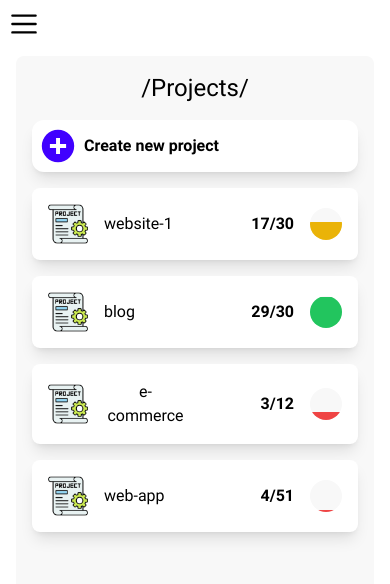
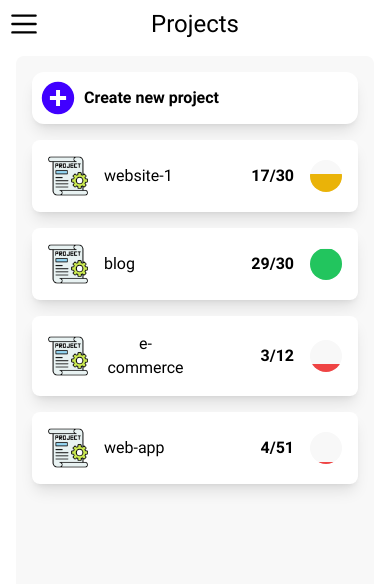
Before and after one commit to pawgyrocopter/task-tracking-app, a React (Vite) app in the folder client/: page / in a window 390 px wide. Both pictures are taken after typing "name@example.com", "Sample123" into the empty fields and a click on the button "Login". Shown: the top 584 px of the page. Built offline with nearby package versions, Linux system fonts and the light colour scheme.

Commit message:
Layout changes.
Make layout different for mobile and desktop. Create custom hook for getting title depending on pathname. Make one exception for the page with custom title render.

```diff
--- a/client/src/assets/css/main.css
+++ b/client/src/assets/css/main.css
@@ -35,5 +35,5 @@ body {
 }
 
 .container {
-    @apply p-4 w-full h-full m-auto mt-10 md:mt-0;
+    @apply p-4 w-full h-full m-auto;
 }
--- a/client/src/components/CollaboratorInput.tsx
+++ b/client/src/components/CollaboratorInput.tsx
@@ -83,7 +83,7 @@ const CollaboratorInput: React.FC<CollaboratorInputProps> = ({
     }
 
     return (
-        <div className="border flex flex-wrap items-center gap-2 px-2 w-full rounded-lg shadow-lg">
+        <div className="border flex flex-wrap h-[2.25rem] items-center gap-2 px-2 w-full rounded-lg shadow-lg">
             {collaborators.length === 0 && (
                 <p className="text-gray-700 text-lg">Collaborators</p>
             )}
--- a/client/src/components/Navigation.tsx
+++ b/client/src/components/Navigation.tsx
@@ -5,7 +5,7 @@ import { Bars3Icon, XMarkIcon } from '@heroicons/react/20/solid'
 import useIsMobile from '@/hooks/useIsMobile'
 import { useParams } from 'react-router-dom'
 
-const Navigation = () => {
+const Navigation = ({ title }: { title: string }) => {
     const { logout } = useAuth()
     const isMobile = useIsMobile()
     const [isMenuOpen, setIsMenuOpen] = useState(false)
@@ -38,9 +38,9 @@ const Navigation = () => {
     return (
         <>
             {isMobile && (
-                <div className="w-[4rem]">
+                <header className="w-full flex items-center px-2 pt-2">
                     <button
-                        className="absolute top-0 left-0 z-[100] p-2 focus:outline-none"
+                        className="focus:outline-none flex-1"
                         onClick={toggleMenu}
                     >
                         {isMenuOpen ? (
@@ -49,7 +49,9 @@ const Navigation = () => {
                             <Bars3Icon className="h-8 w-8 text-black" />
                         )}
                     </button>
-                </div>
+                    <h1 className="text-2xl text-center">{title}</h1>
+                    <div className="flex-1"></div>
+                </header>
             )}
 
             <aside
--- a/client/src/features/forms/CreateProject.tsx
+++ b/client/src/features/forms/CreateProject.tsx
@@ -32,8 +32,7 @@ const CreateProjectForm = () => {
     }
 
     return (
-        <div className="w-full bg-gray-300 p-4 rounded-lg h-full flex flex-col justify-center items-center gap-4">
-            <h1 className="text-2xl">/Create new project/</h1>
+        <>
             <form
                 onSubmit={handleSubmit(onSubmit)}
                 className="w-full bg-gray-300 h-full flex flex-col items-center gap-4"
@@ -123,7 +122,7 @@ const CreateProjectForm = () => {
                     {errors.root?.message}
                 </p>
             </form>
-        </div>
+        </>
     )
 }
 
--- a/client/src/features/project/ProjectList.tsx
+++ b/client/src/features/project/ProjectList.tsx
@@ -2,28 +2,29 @@ import useIsMobile from '@/hooks/useIsMobile'
 import ProjectCard from './Project'
 import { Project } from './types'
 import CreateProjectButton from './CreateProjectButton'
+import useTitleFromPathname from '@/hooks/useTitleFromPathname'
 
 const ProjectList = ({ projects }: { projects: Project[] }) => {
     const isMobile = useIsMobile()
+    const title = useTitleFromPathname()
 
     return (
-        <div className="w-full bg-gray-300 p-4 rounded-lg h-full flex flex-col gap-4">
-            <div className="w-full flex flex-col md:flex-row gap-4 md:gap-0 justify-between items-center">
-                {isMobile && <h1 className="text-2xl">/Projects/</h1>}
-                <CreateProjectButton />
+        <>
+            <div className="w-full flex flex-row gap-4 md:gap-0 justify-between items-start">
+                <div className="flex-1">
+                    <CreateProjectButton />
+                </div>
                 {!isMobile && (
                     <>
-                        <div className="flex-grow flex justify-center">
-                            <h1 className="text-3xl">/Projects/</h1>
-                        </div>
-                        <div className="w-24"></div>
+                        <h1 className="text-2xl">{title}</h1>
+                        <div className="flex-1"></div>
                     </>
                 )}
             </div>
             {projects.map((project, idx) => (
                 <ProjectCard key={idx} {...project} />
             ))}
-        </div>
+        </>
     )
 }
 
--- /dev/null
+++ b/client/src/hooks/useTitleFromPathname.tsx
@@ -0,0 +1,26 @@
+import { useLocation } from 'react-router-dom'
+
+const useTitleFromPathname = () => {
+    const location = useLocation()
+
+    const getTitleFromPathname = (pathname: string) => {
+        switch (pathname) {
+            case '/profile':
+                return 'Profile'
+            case '/projects':
+                return 'Projects'
+            case '/create-project':
+                return 'Create Project'
+            case pathname.match(/^\/projects\/[^/]+$/)?.input:
+                return 'Project Overview'
+            case pathname.match(/^\/projects\/[^/]+\/board$/)?.input:
+                return 'Board'
+            default:
+                return 'Page'
+        }
+    }
+
+    return getTitleFromPathname(location.pathname)
+}
+
+export default useTitleFromPathname
--- /dev/null
+++ b/client/src/layouts/Page.tsx
@@ -0,0 +1,24 @@
+import useIsMobile from '@/hooks/useIsMobile'
+
+const Page = ({
+    title,
+    children,
+}: {
+    title: string
+    children: React.ReactNode
+}) => {
+    const isMobile = useIsMobile()
+
+    const titleExceptions = ['Projects'] // do not show projects title, since it's rendered differently
+
+    return (
+        <div className="w-full bg-gray-300 p-4 rounded-lg h-full flex flex-col items-center gap-4">
+            {title && !isMobile && !titleExceptions.includes(title) && (
+                <h1 className="text-2xl">{title}</h1>
+            )}
+            {children}
+        </div>
+    )
+}
+
+export default Page
--- a/client/src/layouts/ProtectedLayout.tsx
+++ b/client/src/layouts/ProtectedLayout.tsx
@@ -1,12 +1,18 @@
 import Navigation from '@/components/Navigation'
+import useTitleFromPathname from '@/hooks/useTitleFromPathname'
 import { Outlet } from 'react-router-dom'
+import Page from './Page'
 
 const ProtectedLayout = () => {
+    const title = useTitleFromPathname()
+
     return (
         <div className="flex md:flex-row flex-col h-screen">
-            {<Navigation />}
+            <Navigation title={title} />
             <main className="container">
-                <Outlet />
+                <Page title={title}>
+                    <Outlet />
+                </Page>
             </main>
         </div>
     )
--- a/client/src/pages/profile.tsx
+++ b/client/src/pages/profile.tsx
@@ -1,5 +1,5 @@
 const ProfilePage = () => {
-    return <>profile page</>
+    return <></>
 }
 
 export default ProfilePage
```
